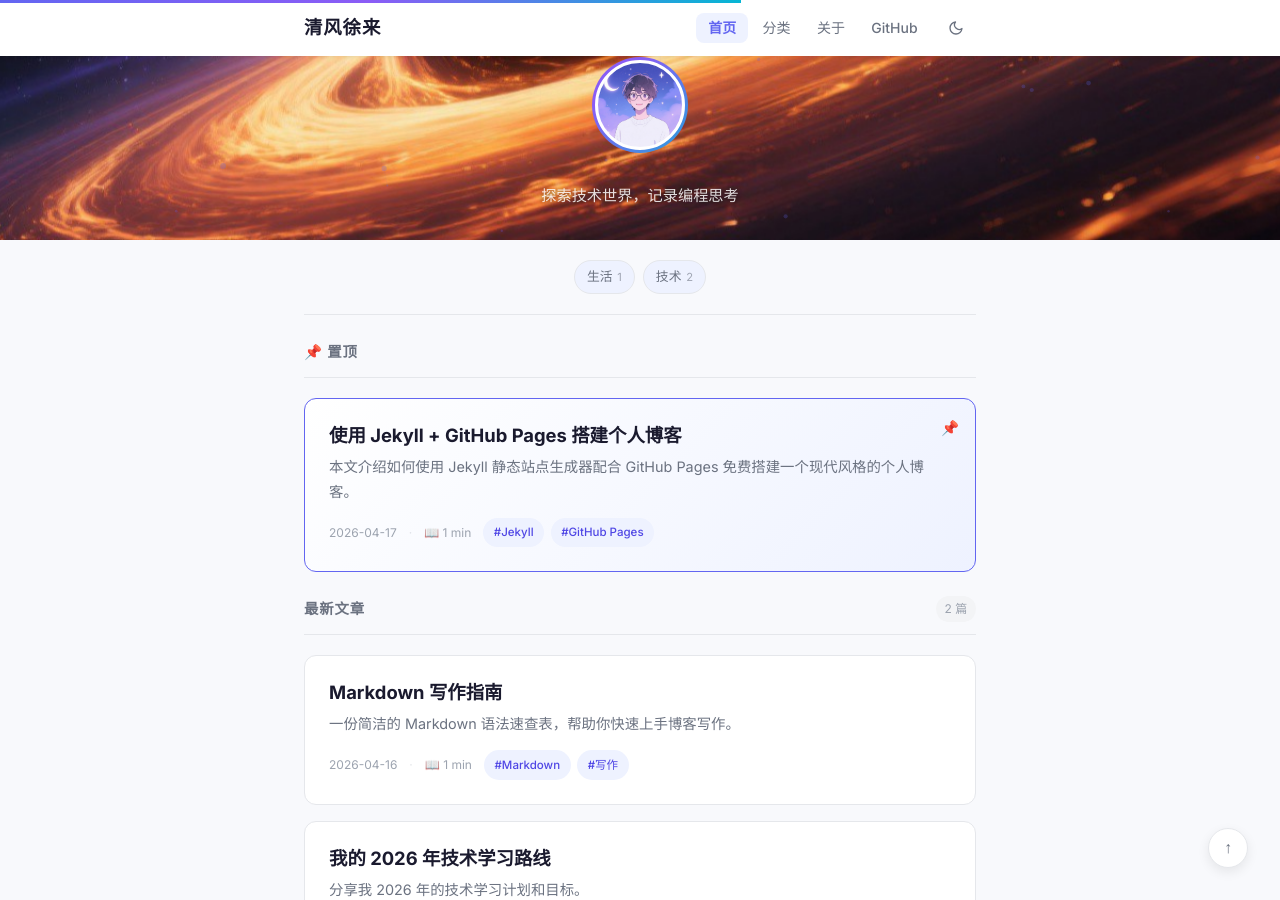
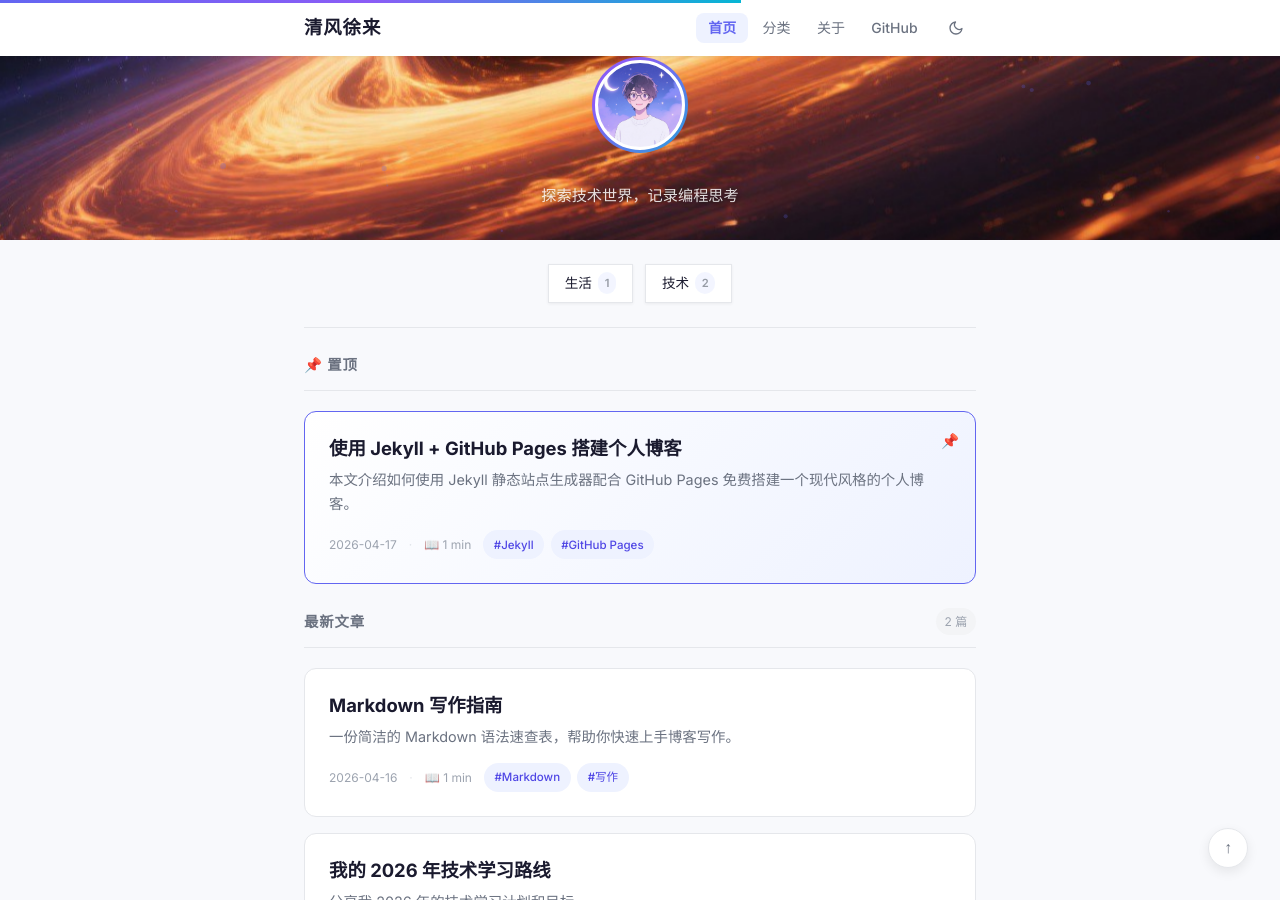
Before and after one commit to Asilencer/asilencer.github.io, a Jekyll site: the page built from index.html, in a window 1280 px wide and 900 px high, scrolled down 401 px. Built offline with Jekyll 4.4.1, drawn with Linux system fonts in a browser that asks for light colours.

Commit message:
Beautify category tags: card-style with shadow, hover fill animation, count badge

```diff
--- a/assets/css/style.css
+++ b/assets/css/style.css
@@ -361,9 +361,9 @@ img { max-width: 100%; height: auto; }
 /* Categories below hero */
 .profile-categories {
   display: flex;
-  gap: 0.5rem;
+  gap: 0.75rem;
   justify-content: center;
-  padding: 1.25rem 0;
+  padding: 1.5rem 0;
   border-bottom: 1px solid var(--color-border);
   margin-bottom: 1.5rem;
 }
@@ -371,25 +371,40 @@ img { max-width: 100%; height: auto; }
 .profile-tag {
   display: inline-flex;
   align-items: center;
-  gap: 0.3rem;
-  padding: 0.3rem 0.75rem;
-  border-radius: 999px;
-  font-size: 0.8rem;
-  color: var(--color-text-secondary);
-  background: var(--color-tag-bg);
+  gap: 0.4rem;
+  padding: 0.4rem 1rem;
+  border-radius: var(--radius-md);
+  font-size: 0.85rem;
+  font-weight: 500;
+  color: var(--color-text);
+  background: var(--color-surface);
   border: 1px solid var(--color-border);
   text-decoration: none;
   transition: all var(--transition);
+  box-shadow: var(--shadow-sm);
 }
 
 .profile-tag:hover {
-  color: var(--color-primary);
+  color: #ffffff;
+  background: var(--color-primary);
   border-color: var(--color-primary);
+  transform: translateY(-1px);
+  box-shadow: var(--shadow-md);
+}
+
+.profile-tag:hover span {
+  color: rgba(255, 255, 255, 0.8);
+  background: rgba(255, 255, 255, 0.2);
 }
 
 .profile-tag span {
   font-size: 0.7rem;
-  opacity: 0.6;
+  font-weight: 600;
+  opacity: 0.7;
+  background: var(--color-tag-bg);
+  padding: 0.05rem 0.4rem;
+  border-radius: 999px;
+  color: var(--color-text-secondary);
 }
 
 /* Avatar with rotating ring */
```
